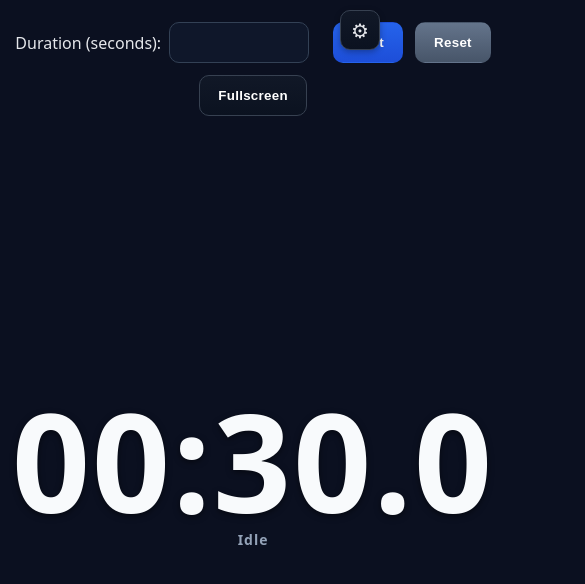
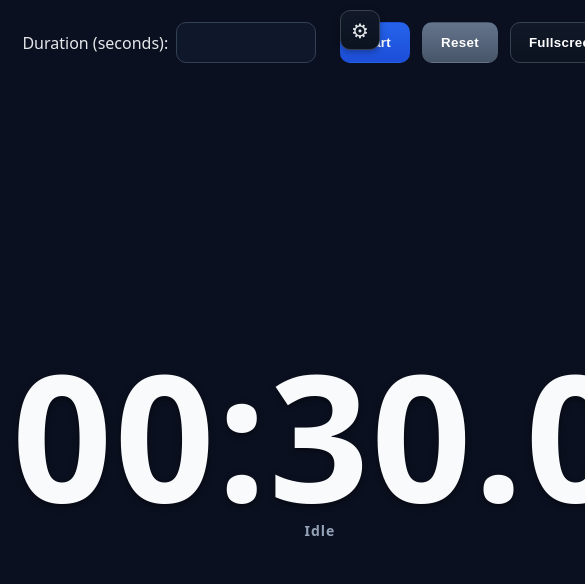
Before and after one commit to xaxy55/tournament-countdown, a website: page public/index.html in a window 390 px wide. Shown: the top 584 px of the page, 585 px wide, since content can reach past the window. Drawn offline with nearby package versions, Linux system fonts and the light colour scheme; no server answers.

Commit message:
feat: adjust font size for remaining display to improve responsiveness

```diff
--- a/public/styles.css
+++ b/public/styles.css
@@ -63,7 +63,7 @@ h1 { margin: 0; font-size: clamp(20px, 2.6vmin, 36px); letter-spacing: 1px; colo
 .controls button:active { transform: translateY(1px); }
 
 .display { display: flex; flex-direction: column; align-items: center; justify-content: center; height: 100%; }
-.remaining { font-size: clamp(100px, 35vmin, 800px); font-weight: 800; letter-spacing: 2px; text-align: center; color: #f8fafc; text-shadow: 0 2px 6px rgba(0,0,0,0.5); font-variant-numeric: tabular-nums; font-feature-settings: 'tnum' 1, 'lnum' 1; transition: transform 140ms ease-out; will-change: transform; line-height: 0.9; }
+.remaining { font-size: clamp(100px, 45vmin, 800px); font-weight: 800; letter-spacing: 2px; text-align: center; color: #f8fafc; text-shadow: 0 2px 6px rgba(0,0,0,0.5); font-variant-numeric: tabular-nums; font-feature-settings: 'tnum' 1, 'lnum' 1; transition: transform 140ms ease-out; will-change: transform; line-height: 0.9; }
 .remaining.slide-left { transform: translateX(-0.8vw); }
 .remaining.slide-right { transform: translateX(0.8vw); }
 .remaining.warning { color: var(--remaining-warning); text-shadow: 0 0 12px rgba(253, 224, 71, 0.45); }
```
